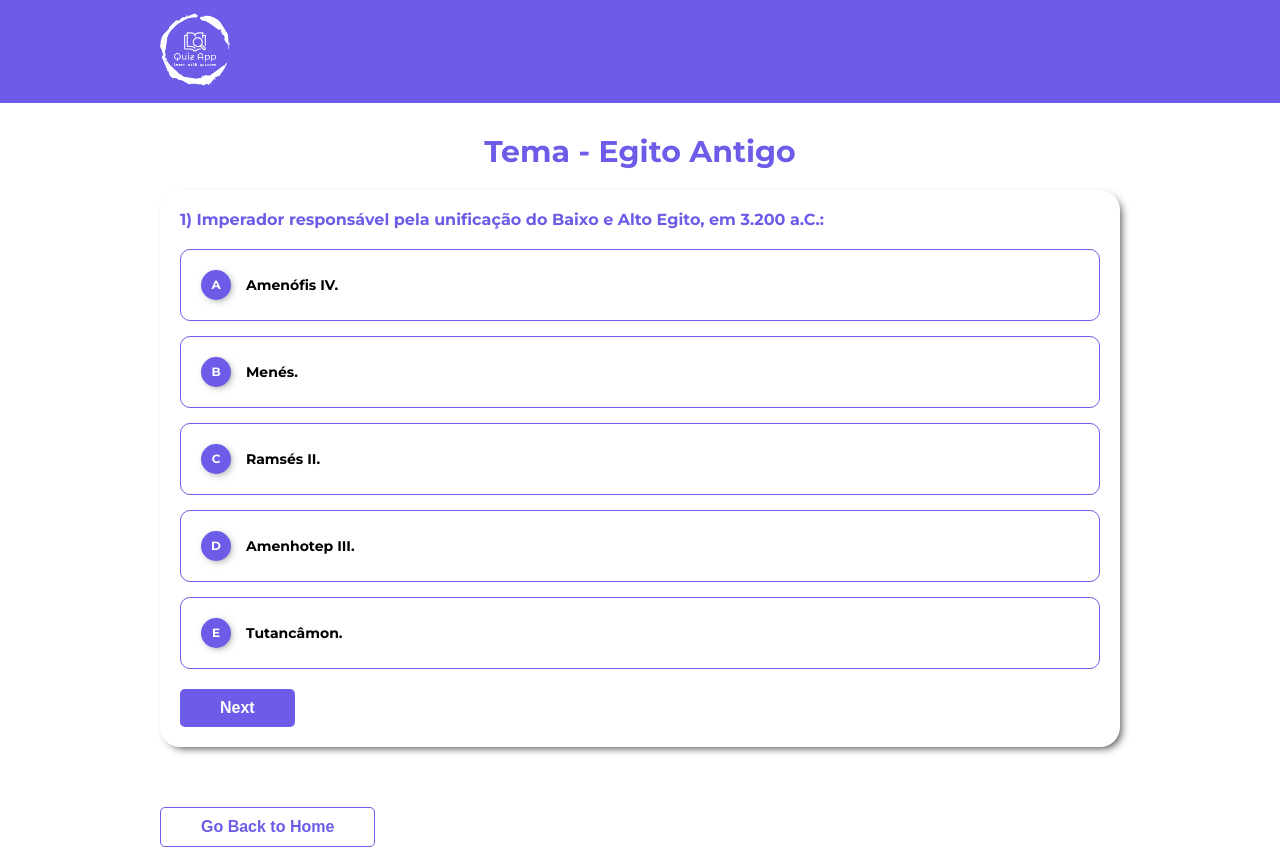
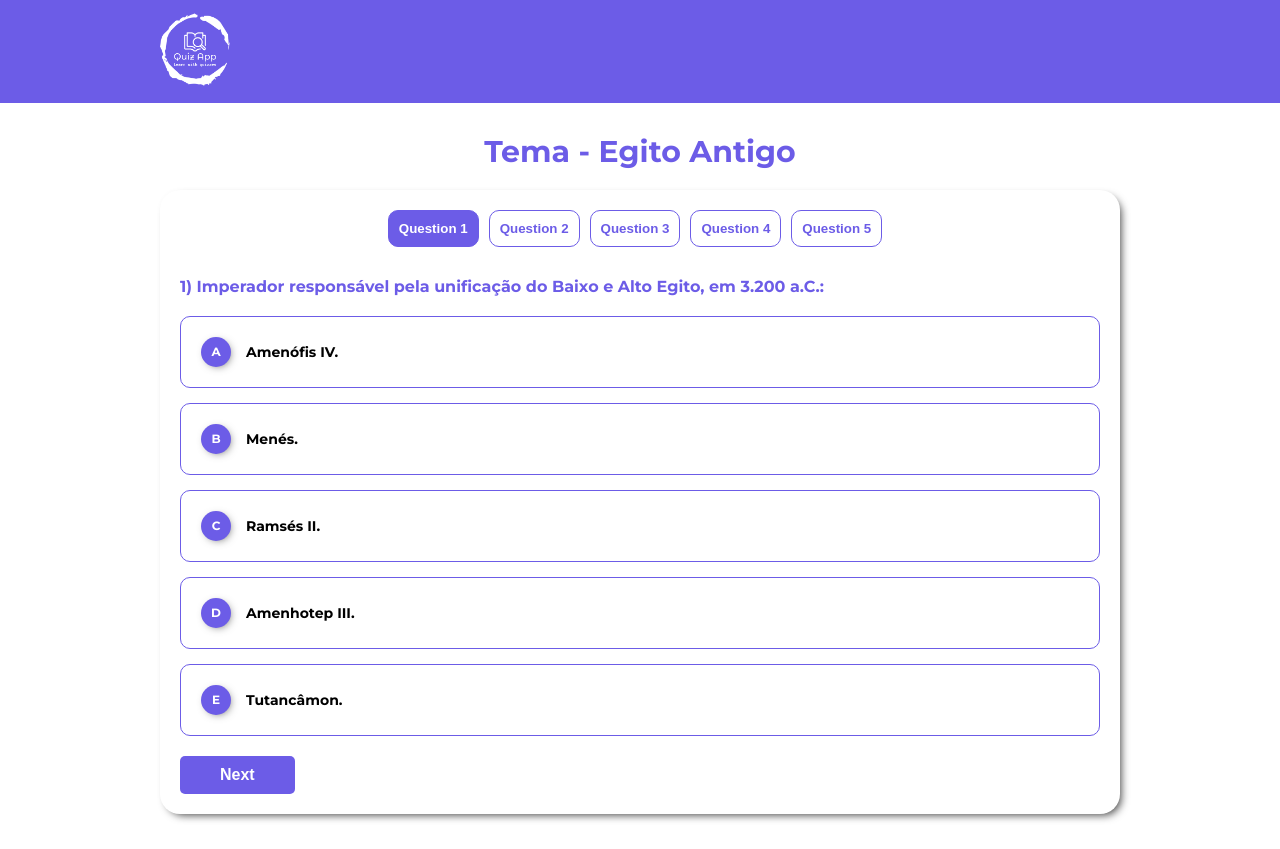
Before and after one commit to IvanildoPereira/quiz-app-react-js, a React (Create React App) app: page /quiz/1 in a window 1280 px wide. Shown: the top 849 px of the page. Built offline with nearby package versions, Linux system fonts and the light colour scheme.

Commit message:
feat: add menu question

```diff
--- /dev/null
+++ b/src/pages/quiz/components/QuestionsMenu.tsx
@@ -0,0 +1,47 @@
+import styled from "styled-components";
+import Typography from "../../../components/Typography";
+import { questionProps } from "../../../data/questions";
+
+interface QuestionMenuProps{
+    questions: questionProps[];
+    currentQuestion: number;
+    onSelectMenu: (index: number) => void;
+}
+
+const QuestionMenu = ({questions, currentQuestion, onSelectMenu}: QuestionMenuProps) =>{
+    return(
+        <QuestionMenuContainer>
+            {questions.map((question, index) =>(
+                <QuestionItem key = {question.questionId} isSelected={currentQuestion === index} onClick = {() => onSelectMenu(index)}>
+                    <Typography
+                        color={currentQuestion === index ? "onPrimaryColor" : "primaryColor"}
+                        fontWeight="bold"
+                        >
+                        Question {index+1}
+                    </Typography>
+                </QuestionItem>
+            ))}
+        </QuestionMenuContainer>
+    )
+}
+
+const QuestionMenuContainer = styled.div`
+    display: flex;
+    flex-wrap: wrap;
+    justify-content: center;
+    margin-bottom: 20px;
+`;
+
+const QuestionItem = styled.button<{
+    isSelected: boolean;
+}>`
+    background-color: ${({ theme, isSelected } ) => isSelected ? theme.primaryColor : theme.surfaceColor};
+    border: 1px solid ${({ theme } ) => theme.primaryColor};
+    cursor: pointer;
+    padding: 10px;
+    margin-right: 10px;
+    margin-bottom: 10px;
+    border-radius: 10px;
+`
+
+export default QuestionMenu;
--- a/src/pages/quiz/components/Quiz.tsx
+++ b/src/pages/quiz/components/Quiz.tsx
@@ -5,6 +5,7 @@ import Heading from "../../../components/Heading";
 import { questionProps } from "../../../data/questions";
 import { SelectedAnswer } from "../QuizPage";
 import QuestionList from "./QuestionList";
+import QuestionMenu from "./QuestionsMenu";
 
 interface quizProps{
     questions: questionProps[];
@@ -34,6 +35,10 @@ const Quiz = ({questions, onSave}: quizProps) =>{
         setCurrentQuestion(currentQuestion + 1);
     }
 
+    const onSelectQuestionMenu = (index: number) =>{
+        setCurrentQuestion(index);
+    }
+
     const onSelectOption = (event: React.ChangeEvent<HTMLInputElement>) =>{
         const copySelectedAnswers = [...selectedAnswers];
         const selectedValue = event.target.value;
@@ -47,6 +52,7 @@ const Quiz = ({questions, onSave}: quizProps) =>{
 
     return(
         <QuizContainer>
+            <QuestionMenu questions={questions} currentQuestion={currentQuestion} onSelectMenu={onSelectQuestionMenu}/>
             <Heading variant="h3" level={3}>{`${currentQuestion + 1}) `}{questions[currentQuestion].question}</Heading>
             <QuestionList
                 question={questions[currentQuestion]}
```
